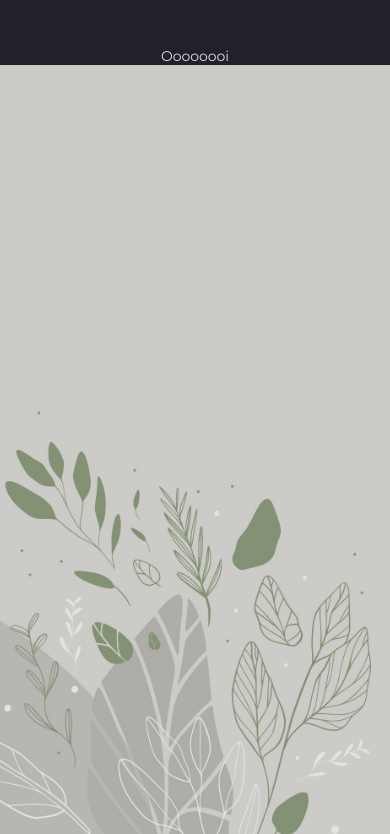
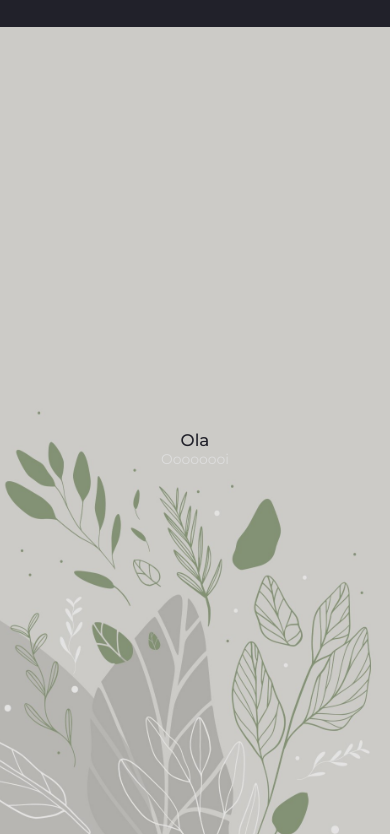
Before and after one commit to cgstech/ecobags, a plain HTML site: page index.html in a window 390 px wide. Shown: the part 83-917 px from the top of the page. Drawn offline with Linux system fonts and the light colour scheme.

Commit message:
Atualizar o style.css

```diff
--- a/css/style.css
+++ b/css/style.css
@@ -368,11 +368,12 @@ h1 a{
    }
    .bg article {
     width:100%;
+    height:100%;
     display:flex;
     flex-direction: column;
     align-items: center;
     justify-content: center;
-    background: #21212a;
+
    }
    .bg article h2{ text-align: center;}
    .bg article p{ color: #ddd}
```
